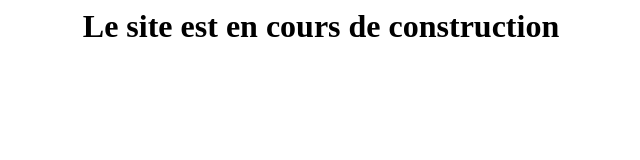
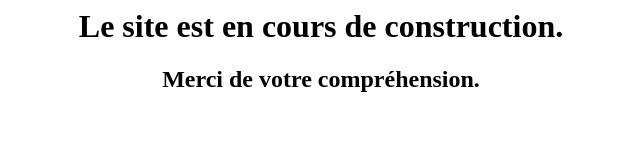
Before and after one commit to Shadow-Hoods/shadow-hoods.github.io, a plain HTML site: page index.html in a window 1280 px wide. Shown: the whole page, without its empty margins (319-959 px from the left). Drawn offline with Linux system fonts and the light colour scheme.

Commit message:
Update index.html

```diff
--- a/index.html
+++ b/index.html
@@ -1 +1,2 @@
-<h1 align="center">Le site est en cours de construction</h1>
+<h1 align="center">Le site est en cours de construction.</h1>
+<h2 align="center">Merci de votre compréhension.</h2>
```
